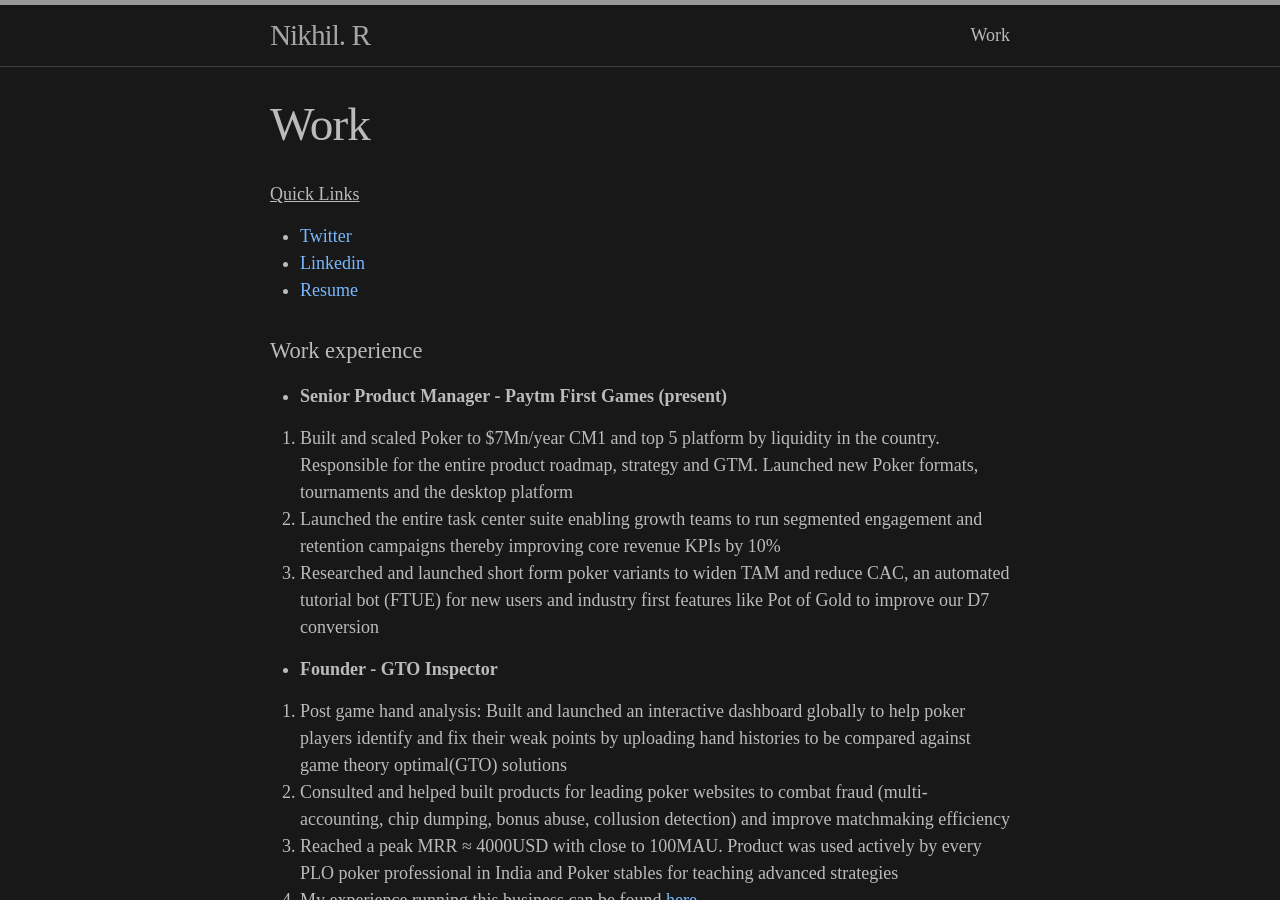
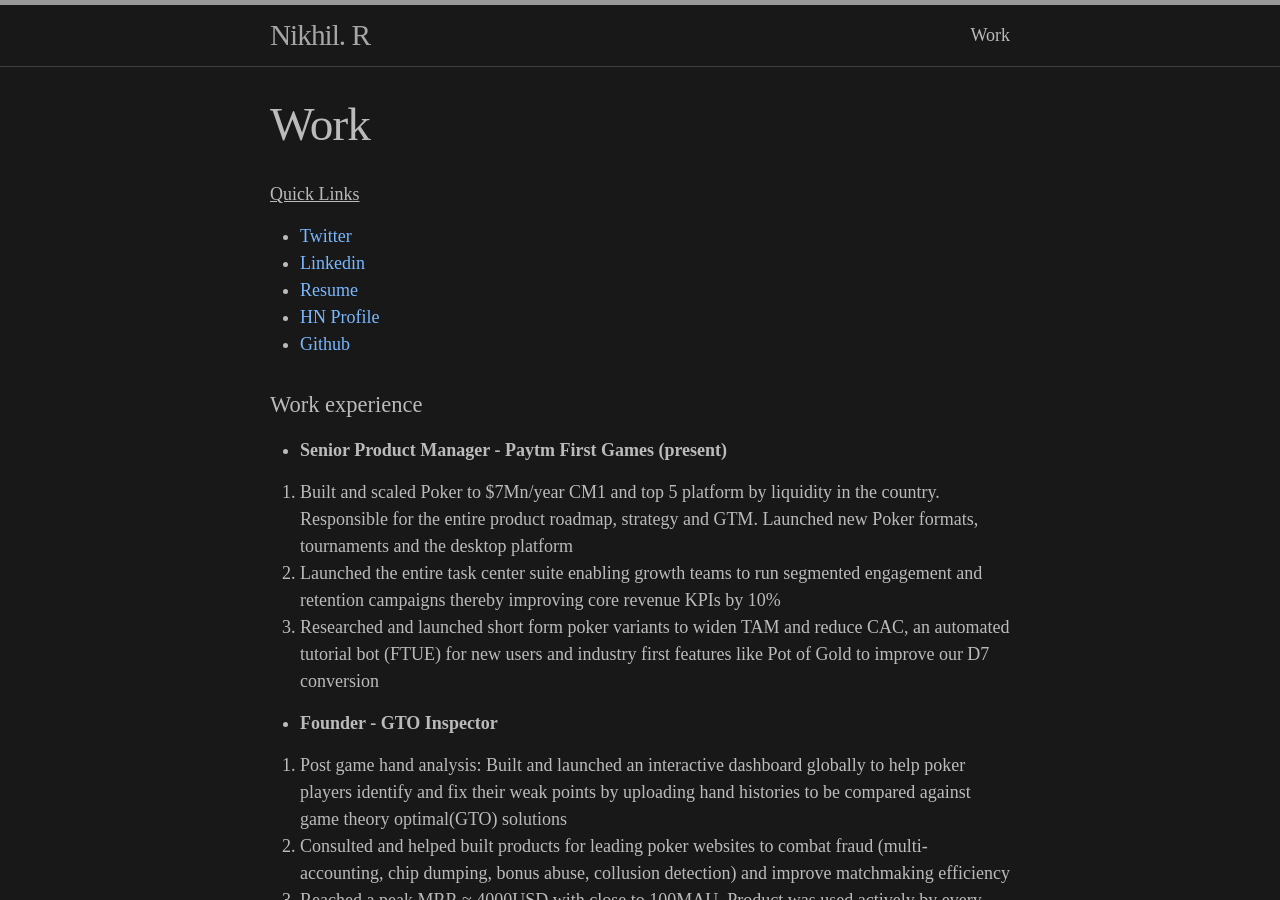
Before and after one commit to r-nikhil/r-nikhil.github.io, a Jekyll site: the page built from work.md, in a window 1280 px wide and 900 px high. Built offline with Jekyll 4.4.1, drawn with Linux system fonts in a browser that asks for light colours.

Commit message:
Update work.md

```diff
--- a/work.md
+++ b/work.md
@@ -11,6 +11,9 @@
 - <a href="https://twitter.com/rnikhilcom">Twitter </a>
 - <a href="https://www.linkedin.com/in/rnikhilcom/">Linkedin </a>
 - <a href= "https://rnikhil.com/assets/files/resume.pdf"> Resume </a>
+- <a href= "https://news.ycombinator.com/user?id=whoami_nr"> HN Profile </a>
+- <a href= "https://github.com/r-nikhil"> Github </a>
+
 
 
 #### Work experience
```
